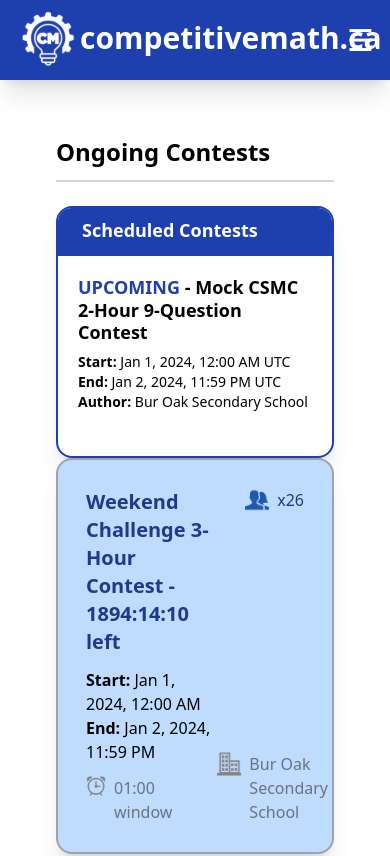
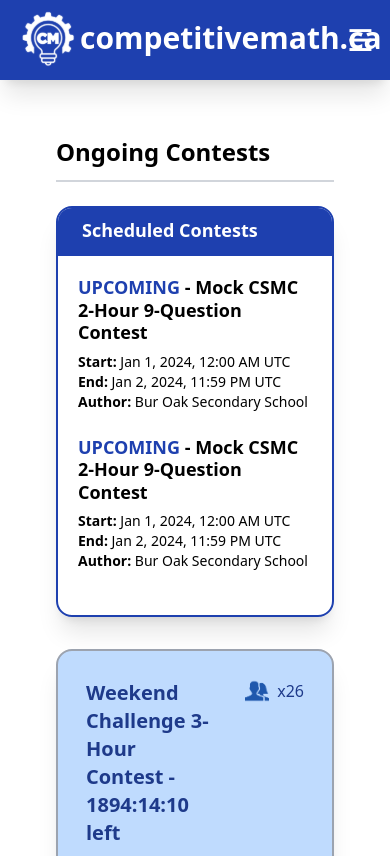
Before and after one commit to competitivemathca/competitivemath.ca, a React (Vite) app in the folder competitivemath.ca/: page /contests in a window 390 px wide. Shown: the top 856 px of the page. Built offline with nearby package versions, Linux system fonts and the light colour scheme; a web font is replaced by a local one.

Commit message:
Added responsiveness to Contests tab

```diff
--- a/competitivemath.ca/src/pages/Contests.jsx
+++ b/competitivemath.ca/src/pages/Contests.jsx
@@ -22,14 +22,14 @@
 }
 
 const ongoingContests = [testOngoingContest1];
-const upcomingContests = [testUpcomingContest1];
+const upcomingContests = [testUpcomingContest1, testUpcomingContest1];
 
 export default function Contests() {
     return (
         <div className="p-6">
             <Heading>Ongoing Contests</Heading>
 
-            <div className="xl:flex justify-between gap-50">
+            <div className="xl:flex justify-between gap-20">
                 {/*Side content*/}
                 <div className="space-y-8 order-1">
                     <ContentPanel title="Scheduled Contests">
@@ -48,7 +48,7 @@
                 </div>
 
                 {/*Main content*/}
-                <div className="xl:w-8/12">
+                <div className="mt-8 xl:mt-0 xl:w-10/12">
                     { ongoingContests.length > 0
                     ? ongoingContests.map((contest, index) => (
                         <OngoingContest
--- a/competitivemath.ca/src/pages/Home.jsx
+++ b/competitivemath.ca/src/pages/Home.jsx
@@ -8,10 +8,7 @@
         <div className="xl:flex justify-between gap-8">
             {/*Side content*/}
             <div className="space-y-8 order-1">
-                <ContentPanel
-                    title="Upcoming Contests"
-                    className="flex flex-col overflow-auto p-5"
-                >
+                <ContentPanel title="Upcoming Contests">
                     <ul>
                         <Contest
                             author="Bur Oak Secondary School"
@@ -29,10 +26,7 @@
                         />
                     </ul>
                 </ContentPanel>
-                <ContentPanel
-                    title="Recent Submissions"
-                    className="flex flex-col overflow-auto p-5"
-                >
+                <ContentPanel title="Recent Submissions">
                     <ul>
                         <Submission
                             problemName="Perimeter of a Cat's Head"
```
